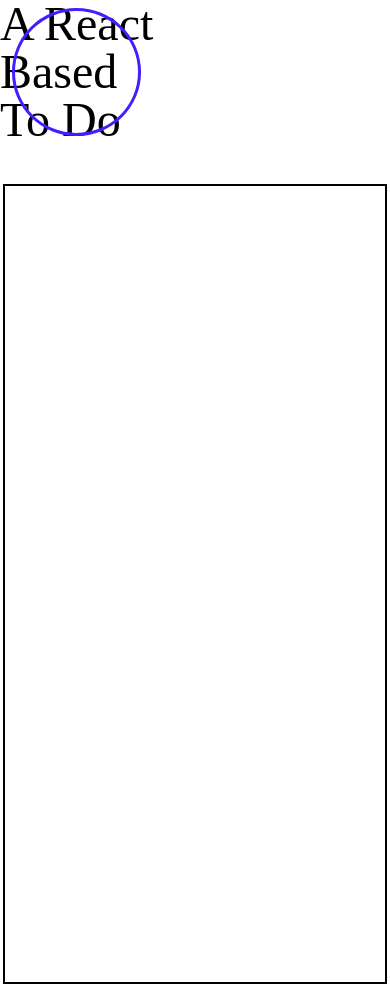
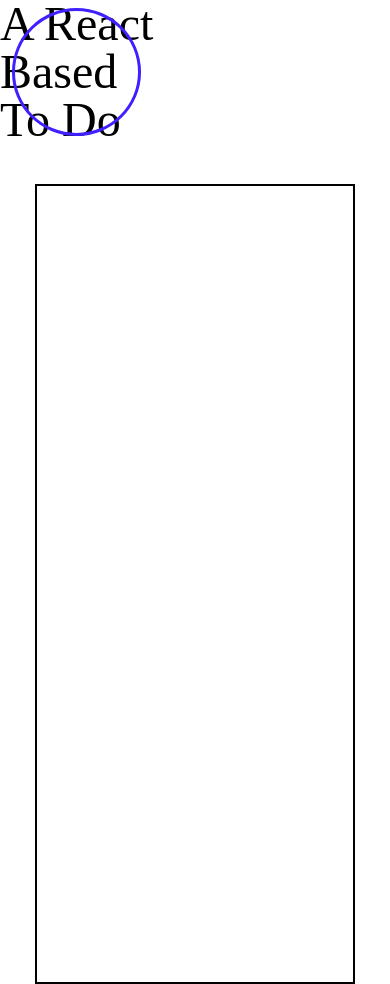
Before and after one commit to todelusion/React-todolist, a React (Vite) app: page / in a window 390 px wide. Built offline with nearby package versions, Linux system fonts and the light colour scheme; a web font is replaced by a local one.

Commit message:
f/add UI_rectangle

```diff
--- a/src/tailwind.css
+++ b/src/tailwind.css
@@ -23,7 +23,7 @@
     @apply before:absolute before:-top-10 before:-bottom-10 before:left-3 before:right-3 before:rounded-[100%] before:border-[3px] before:border-primary before:content-[''];
   }
   .RectangleContainer {
-    @apply relative h-[800px] w-full max-w-sm md:max-w-2xl lg:max-w-3xl border-2 border-black bg-white;
+    @apply relative h-[800px] w-full max-w-xs sm:max-w-md md:max-w-2xl lg:max-w-3xl border-2 border-black bg-white;
   }
   .hover-RectangleContainer {
     @apply duration-150 hover:-mt-5 hover:-ml-5 hover:border-2;
```
